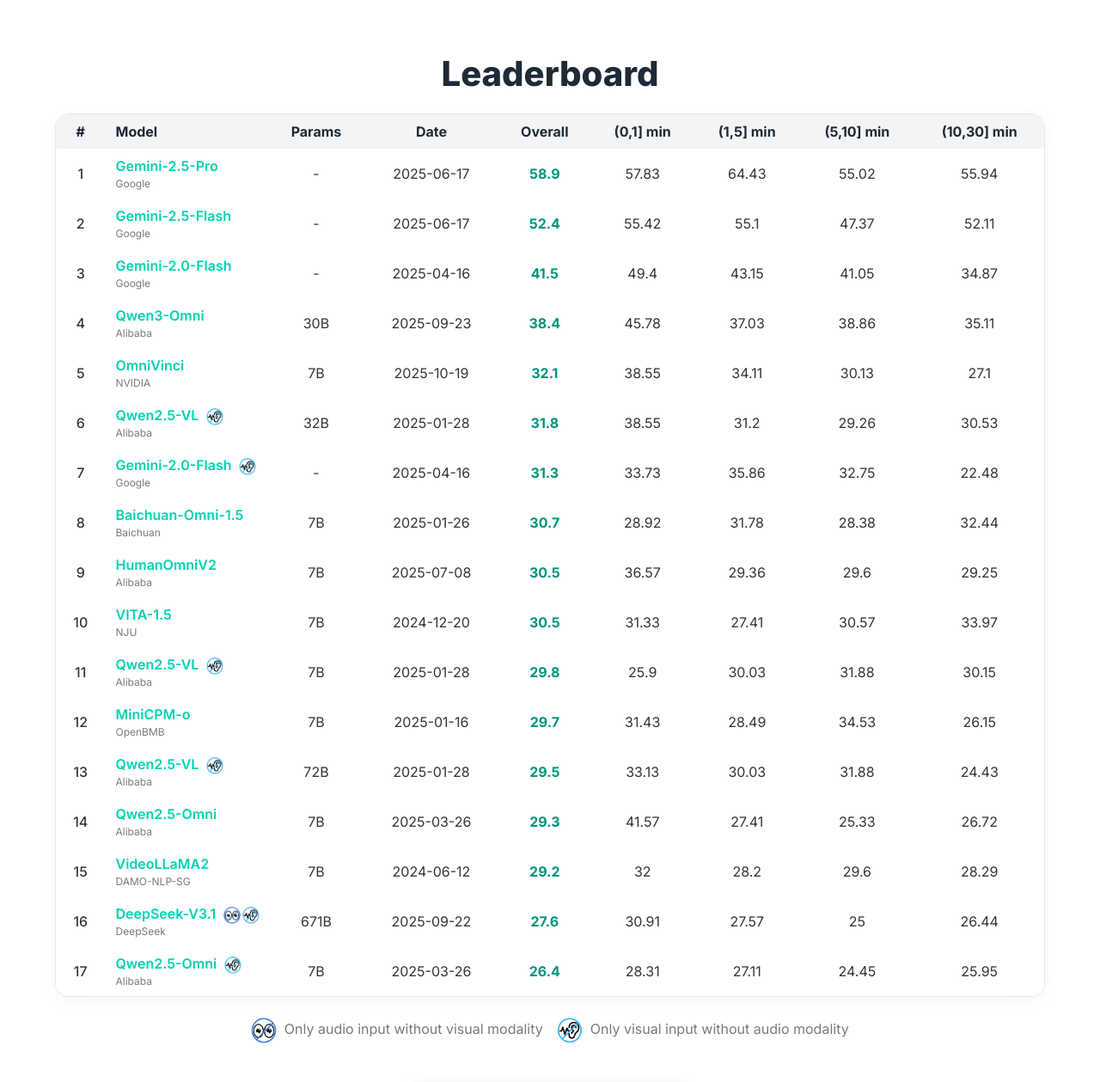
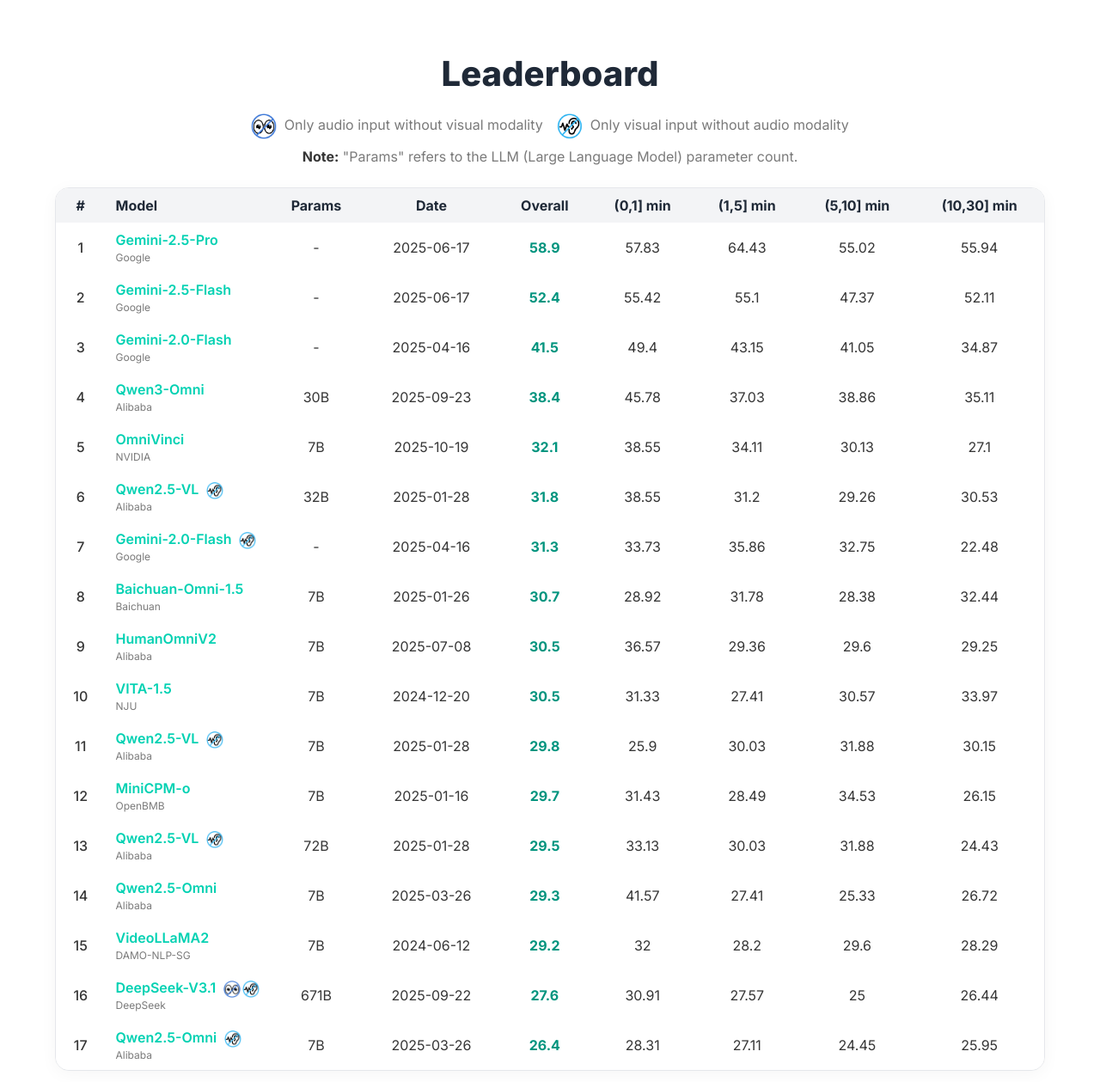
Before and after one commit to OmniVideoBench/omnivideobench_home, a plain HTML site: page index.html in a window 1280 px wide. Shown: the part 2000-3259 px from the top of the page at 86% size. Drawn offline with nearby package versions, Linux system fonts and the light colour scheme; some icons are missing.

Commit message:
add a note for leaderboard

```diff
--- a/index.html
+++ b/index.html
@@ -557,6 +557,20 @@
   <section id="leaderboard" class="section">
     <div class="container is-max-widescreen">
       <h2 class="title is-2 mb-8 has-text-centered">Leaderboard</h2>
+
+      <!-- Explanation -->
+      <div class="mb-5 has-text-centered has-text-grey">
+        <p class="is-size-6 has-text-grey has-text-centered" style="margin-bottom: 8px;">
+          <img src="./static/images/no_vision.png" alt="no vision" style="width:30px; height:30px; vertical-align:middle; margin-right:4px;">
+          <span style="margin-right:12px;">Only audio input without visual modality</span>
+          <img src="./static/images/no_audio.png" alt="no audio" style="width:30px; height:30px; vertical-align:middle; margin-right:4px;">
+          <span>Only visual input without audio modality</span>
+        </p>
+        <p class="is-size-6 has-text-grey has-text-centered" style="margin-top: 4px;">
+          <strong>Note:</strong> "Params" refers to the LLM (Large Language Model) parameter count.
+        </p>
+      </div>
+
       <div class="card">
         <div class="card-content" style="padding: 0;">
           <div class="table-container">
@@ -581,14 +595,6 @@
           </div>
         </div>
       </div>
-       <div class="mt-5 is-size-35 has-text-centered has-text-grey">
-        <p class="is-size-80 has-text-grey has-text-centered" style="margin-top: 8px;">
-          <img src="./static/images/no_vision.png" alt="no vision" style="width:30px; height:30px; vertical-align:middle; margin-right:4px;">
-          <span style="margin-right:12px;">Only audio input without visual modality</span>
-          <img src="./static/images/no_audio.png" alt="no audio" style="width:30px; height:30px; vertical-align:middle; margin-right:4px;">
-          <span>Only visual input without audio modality</span>
-        </p>
-       </div>
 
        <!-- Submit Results Button -->
        <div class="has-text-centered mt-6">
```
